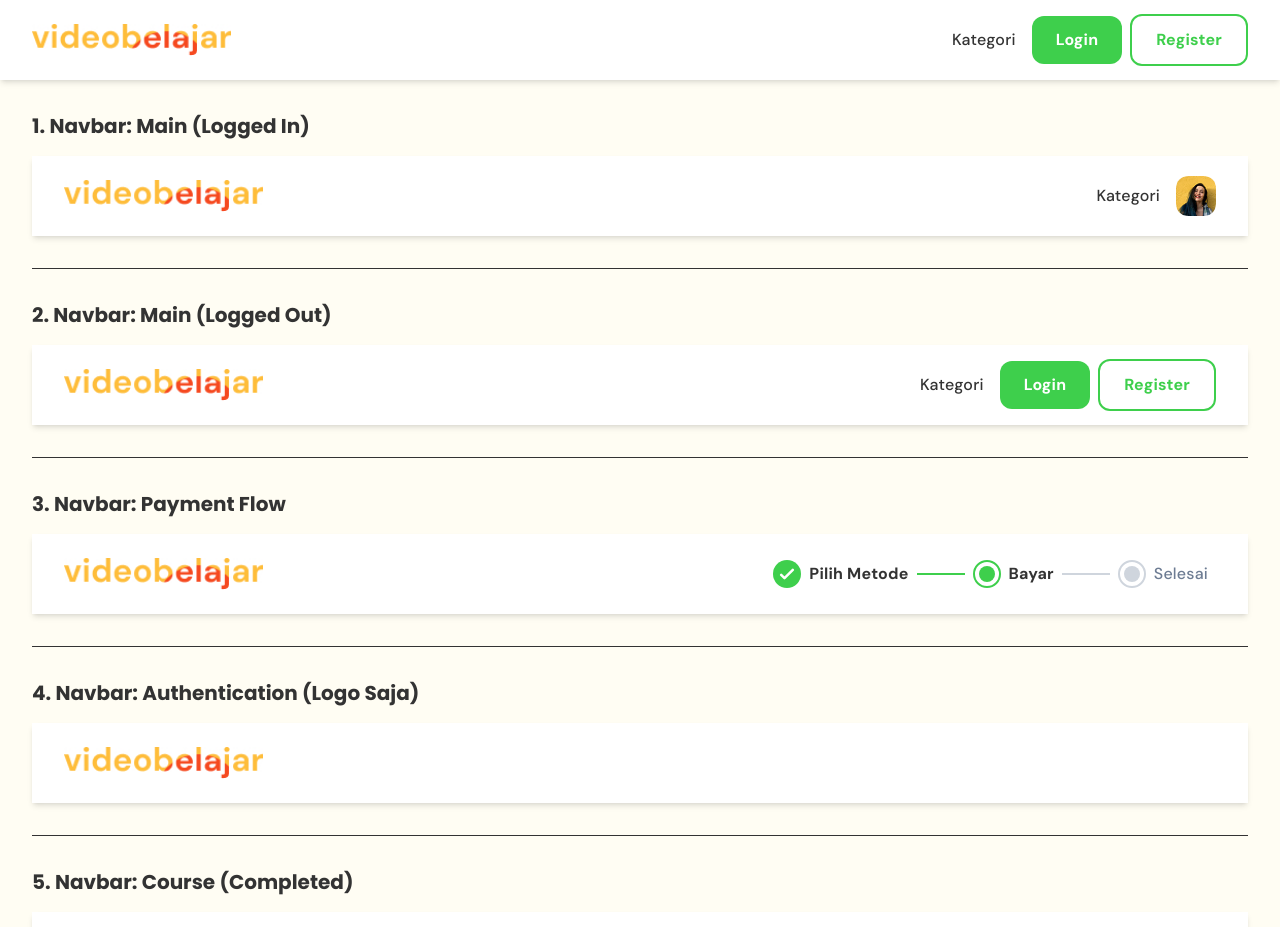
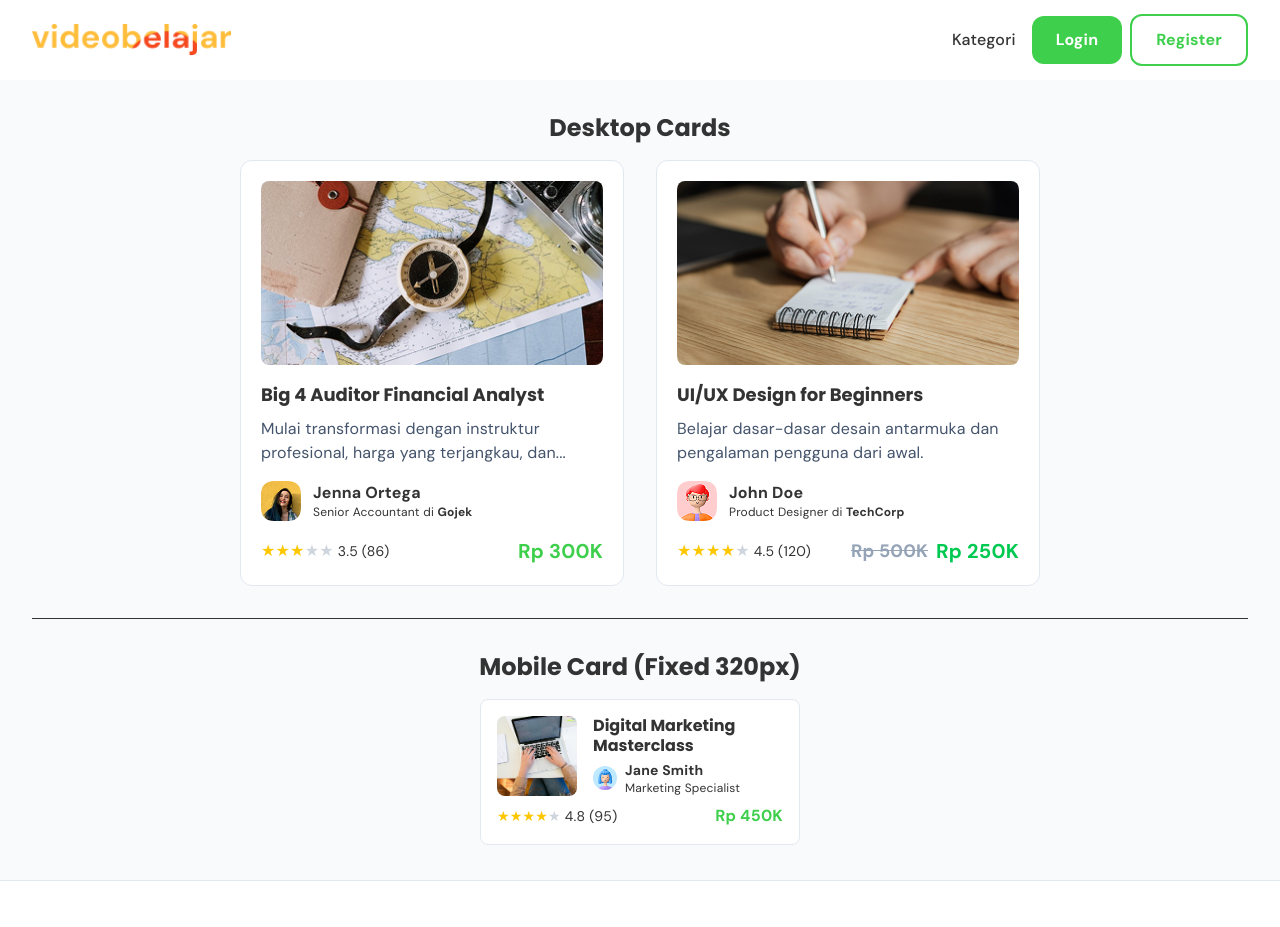
Before and after one commit to limustadji/Elearning, a Next.js app: page / in a window 1280 px wide. Shown: the top 927 px of the page. Built offline with nearby package versions, Linux system fonts and the light colour scheme.

Commit message:
add component Card

```diff
--- a/src/app/page.js
+++ b/src/app/page.js
@@ -1,53 +1,62 @@
+import CourseCard from "@/components/card/CourseCard";
 import Navbar from "@/components/navigation/Navbar";
 
 export default function HomePage() {
   return (
-    <div className="flex flex-col gap-8 p-8 ">
+    <div className="flex min-h-screen flex-col gap-8 bg-gray-50 p-8">
       <div>
-        <h2 className="text-xl font-bold mb-4">1. Navbar: Main (Logged In)</h2>
-        <Navbar isLoggedIn={true} navType="main" />
+        <h2 className="mb-4 text-2xl font-bold text-center">Desktop Cards</h2>
+        <div className="flex flex-wrap items-start justify-center gap-8">
+          <CourseCard
+            variant="default"
+            title="Big 4 Auditor Financial Analyst"
+            description="Mulai transformasi dengan instruktur profesional, harga yang terjangkau, dan..."
+            authorName="Jenna Ortega"
+            authorRole="Senior Accountant"
+            authorCompany="Gojek"
+            authorImage="/assets/images/avatar.jpg"
+            rating={3.5}
+            reviewCount={86}
+            price={300000}
+            imageUrl="/assets/images/cover7.jpg"
+          />
+
+          <CourseCard
+            variant="discount"
+            title="UI/UX Design for Beginners"
+            description="Belajar dasar-dasar desain antarmuka dan pengalaman pengguna dari awal."
+            authorName="John Doe"
+            authorRole="Product Designer"
+            authorCompany="TechCorp"
+            authorImage="/assets/images/avatar2.jpg"
+            rating={4.5}
+            reviewCount={120}
+            price={500000}
+            discountedPrice={250000}
+            imageUrl="/assets/images/cover1.jpg"
+          />
+        </div>
       </div>
+
       <hr />
+
       <div>
-        <h2 className="text-xl font-bold mb-4">2. Navbar: Main (Logged Out)</h2>
-        <Navbar isLoggedIn={false} navType="main" />
-      </div>
-      <hr />
-      <div>
-        <h2 className="text-xl font-bold mb-4">3. Navbar: Payment Flow</h2>
-        <Navbar isLoggedIn={true} navType="payment" currentStep={1} />
-      </div>
-      <hr />
-      <div>
-        <h2 className="text-xl font-bold mb-4">
-          4. Navbar: Authentication (Logo Saja)
+        <h2 className="mb-4 text-2xl font-bold text-center">
+          Mobile Card (Fixed 320px)
         </h2>
-        <Navbar navType="auth" />
-      </div>
-      <hr />
-      <div>
-        <h2 className="text-xl font-bold mb-4">
-          5. Navbar: Course (Completed)
-        </h2>
-        <Navbar
-          isLoggedIn={true}
-          navType="course"
-          courseState="completed"
-          courseTitle="Foundations of User Experience Design"
-        />
-      </div>
-      <hr />
-      <div>
-        <h2 className="text-xl font-bold mb-4">
-          6. Navbar: Course (In Progress)
-        </h2>
-        <Navbar
-          isLoggedIn={true}
-          navType="course"
-          courseState="inProgress"
-          courseTitle="Foundations of User Experience Design"
-          progress={83}
-        />
+        <div className="flex justify-center">
+          <CourseCard
+            variant="mobile"
+            title="Digital Marketing Masterclass"
+            authorName="Jane Smith"
+            authorRole="Marketing Specialist"
+            authorImage="/assets/images/avatar4.jpg"
+            rating={4.8}
+            reviewCount={95}
+            price={450000}
+            imageUrl="/assets/images/cover4.jpg"
+          />
+        </div>
       </div>
     </div>
   );
--- a/src/components/card/CourseCard.js
+++ b/src/components/card/CourseCard.js
@@ -0,0 +1,148 @@
+import React from "react";
+import Image from "next/image";
+
+const CourseCard = ({
+  variant = "default", // 'default', 'mobile', 'discount'
+  title = "Big 4 Auditor Financial Analyst",
+  description = "Mulai transformasi dengan instruktur profesional, harga yang terjangkau, dan...",
+  authorName = "Jenna Ortega",
+  authorRole = "Senior Accountant",
+  authorCompany = "Gojek",
+  authorImage = "/assets/images/avatar3.jpg",
+  rating = 3.5,
+  reviewCount = 86,
+  price = 300000,
+  discountedPrice,
+  imageUrl = "/assets/images/cover7.jpg",
+}) => {
+  const renderStars = () => {
+    const stars = [];
+    for (let i = 1; i <= 5; i++) {
+      stars.push(
+        <span
+          key={i}
+          className={`star ${
+            i <= Math.floor(rating) ? "text-yellow-400" : "text-gray-300"
+          }`}
+        >
+          ★
+        </span>
+      );
+    }
+    return stars;
+  };
+
+  const formatPriceK = (value) => {
+    if (value >= 1000) {
+      return `Rp ${value / 1000}K`;
+    }
+    return `Rp ${value}`;
+  };
+
+  if (variant === "mobile") {
+    return (
+      <div className="flex w-80 flex-col overflow-hidden rounded-lg border border-gray-200 bg-white p-4">
+        <div className="flex">
+          <div className="relative h-20 w-20 flex-shrink-0">
+            <Image
+              src={imageUrl}
+              alt={title}
+              layout="fill"
+              objectFit="cover"
+              className="rounded-lg"
+            />
+          </div>
+          <div className="flex flex-1 flex-col justify-center pl-4">
+            <h6 className="text-base font-bold leading-tight">{title}</h6>
+            <div className="mt-1 flex items-center">
+              <div className="relative h-6 w-6">
+                <Image
+                  src={authorImage}
+                  alt={authorName}
+                  layout="fill"
+                  className="rounded-xl"
+                />
+              </div>
+              <div className="ml-2">
+                <p className="text-sm font-semibold">{authorName}</p>
+                <p className="text-xs">{authorRole}</p>
+              </div>
+            </div>
+          </div>
+        </div>
+
+        <div className=" flex items-center justify-between pt-2">
+          <div className="flex items-center text-sm">
+            <div className="flex">{renderStars()}</div>
+            <span className="ml-1 ">
+              {rating} ({reviewCount})
+            </span>
+          </div>
+          <p className="text-base font-bold text-primary-default">
+            {formatPriceK(price)}
+          </p>
+        </div>
+      </div>
+    );
+  }
+
+  return (
+    <div className="flex h-106.5 w-96 flex-col rounded-xl border border-gray-200 bg-white p-5">
+      <div className="relative h-48 w-full">
+        <Image
+          src={imageUrl}
+          alt={title}
+          layout="fill"
+          objectFit="cover"
+          className="rounded-lg"
+        />
+      </div>
+      <div className="flex flex-grow flex-col gap-2 pt-4">
+        <h6 className="text-lg font-bold">{title}</h6>
+        <p className="text-base text-gray-600">{description}</p>
+        <div className="flex items-center gap-3 pt-2">
+          <div className="relative h-10 w-10">
+            <Image
+              src={authorImage}
+              alt={authorName}
+              layout="fill"
+              className="rounded-xl"
+            />
+          </div>
+          <div>
+            <p className="font-semibold">{authorName}</p>
+            <p className="text-xs">
+              {authorRole}
+              <span> di </span>
+              <span className="font-bold">{authorCompany}</span>
+            </p>
+          </div>
+        </div>
+      </div>
+      <div className="mt-auto flex items-center justify-between pt-4">
+        <div className="flex items-center gap-1">
+          <div className="flex">{renderStars()}</div>
+          <span className="text-sm ">
+            {rating} ({reviewCount})
+          </span>
+        </div>
+        {variant === "discount" && discountedPrice ? (
+          <div className="flex items-center gap-2">
+            <p className="text-lg font-bold text-gray-400 line-through">
+              {formatPriceK(price)}
+            </p>
+            <p className="text-xl font-bold text-green-500">
+              {formatPriceK(discountedPrice)}
+            </p>
+          </div>
+        ) : (
+          <p className="text-xl font-bold text-primary-default">
+            {formatPriceK(price)}
+          </p>
+        )}
+      </div>
+    </div>
+  );
+};
+
+export default CourseCard;
```
